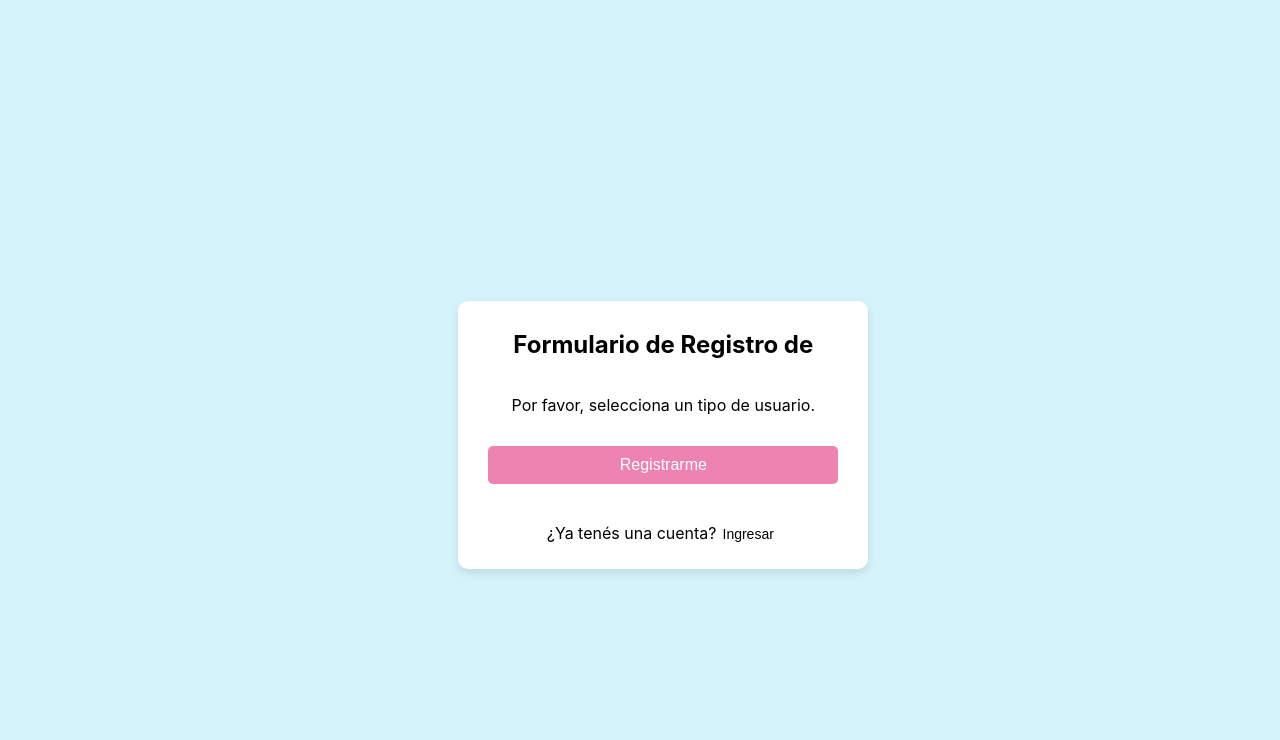
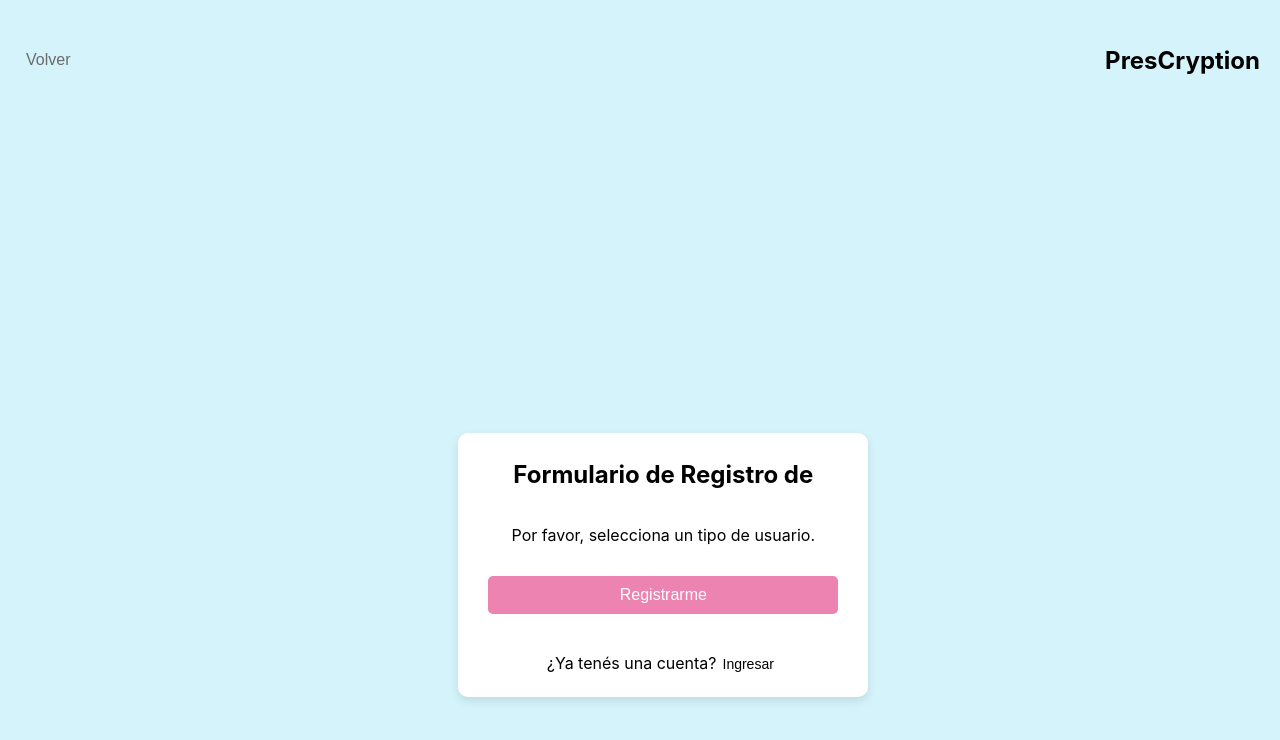
Before and after one commit to aaraya0/prescryption_v2, a React (Create React App) app in the folder prescryption_frontend/: page /register in a window 1280 px wide. Shown: the top 740 px of the page. Built offline with nearby package versions, Linux system fonts and the light colour scheme.

Commit message:
Update de estilos y correcciones formulario

```diff
--- a/prescryption_frontend/src/App.js
+++ b/prescryption_frontend/src/App.js
@@ -1,15 +1,20 @@
 import React from 'react';
-import { BrowserRouter as Router, Route, Routes } from 'react-router-dom';
+import { BrowserRouter as Router, Route, Routes, useLocation } from 'react-router-dom';
 import Register from './components/Register';
 import Login from './components/Login';
 import MainMenu from './components/MainMenu';
 import Dashboard from './components/Dashboard';
 import Perfil from './components/Perfil';
 import EmitirReceta from './components/Prescription';
+import Header from './components/Header';
 
 function App() {
+    const noHeaderRoutes = ["/"];
     return (
         <Router>
+            <div>
+            <ConditionalHeader noHeaderRoutes={noHeaderRoutes} />
+            </div>
             <div className="App">
                 <Routes>
                     <Route path="/" element={<MainMenu />} />
@@ -27,4 +32,12 @@ function App() {
     );
 }
 
+function ConditionalHeader({ noHeaderRoutes }) {
+    const location = useLocation();
+
+    const shouldShowHeader = !noHeaderRoutes.includes(location.pathname);
+
+    return shouldShowHeader ? <Header /> : null;
+}
+
 export default App;
--- /dev/null
+++ b/prescryption_frontend/src/components/Header.js
@@ -0,0 +1,16 @@
+import React from 'react';
+import './styles.css';
+
+
+const Header = () => {
+    return (
+        <header className="header">
+            <button className="back-button" onClick={() => window.history.back()}>
+                Volver
+            </button>
+            <h1 className="logo">PresCryption</h1>
+        </header>
+    );
+};
+
+export default Header;
--- a/prescryption_frontend/src/components/Login.js
+++ b/prescryption_frontend/src/components/Login.js
@@ -2,6 +2,8 @@ import React, { useState } from 'react';
 import { useNavigate } from 'react-router-dom';
 import axios from 'axios';
 import "./styles.css"
+//import Header from './components/Header';
+
 function Login() {
     const [nid, setNid] = useState('');
     const [password, setPassword] = useState('');
--- a/prescryption_frontend/src/components/Register.js
+++ b/prescryption_frontend/src/components/Register.js
@@ -34,56 +34,86 @@ function Register() {
             case 'patient':
                 return (
                     <>
+                        <p className="inputTitle">Nombre</p>
                         <input className="form-input" type="text" name="name" placeholder="Nombre" onChange={handleChange} />
+                        <p className="inputTitle">Apellido</p>
                         <input className="form-input" type="text" name="surname" placeholder="Apellido" onChange={handleChange} />
+                        <p className="inputTitle">DNI</p>
                         <input className="form-input" type="text" name="nid" placeholder="DNI" onChange={handleChange} />
                         <div className="form-radio">
-                            <label>Sexo</label>
+                            <label className='optionsTitle'>Sexo</label>
                             <label><input type="radio" name="sexo" value="F" onChange={handleChange} />F</label>
                             <label><input type="radio" name="sexo" value="M" onChange={handleChange} />M</label>
                             <label><input type="radio" name="sexo" value="X" onChange={handleChange} />X</label>
                         </div>
+                        <p className="inputTitle">Fecha de Nacimiento</p>
                         <input className="form-input" type="date" name="fecha_nacimiento" placeholder="Fecha de Nacimiento" onChange={handleChange} />
+                        <p className="inputTitle">Obra Social</p>
                         <input className="form-input" type="text" name="obra_social" placeholder="Obra Social" onChange={handleChange} />
+                        <p className="inputTitle">Plan de Obra Social</p>
                         <input className="form-input" type="text" name="plan_os" placeholder="Plan de Obra Social" onChange={handleChange} />
+                        <p className="inputTitle">Número de Afiliado</p>
                         <input className="form-input" type="text" name="num_afiliado" placeholder="Número de Afiliado" onChange={handleChange} />
+                        <p className="inputTitle">Correo Electrónico</p>
                         <input className="form-input" type="email" name="mail" placeholder="Email" onChange={handleChange} />
+                        <p className="inputTitle">Contraseña</p>
                         <input className="form-input" type="password" name="password" placeholder="Contraseña" onChange={handleChange} />
                     </>
                 );
             case 'doctor':
                 return (
                     <>
+                        <p className="inputTitle">Nombre</p>
                         <input className="form-input" type="text" name="name" placeholder="Nombre" onChange={handleChange} />
+                        <p className="inputTitle">Apellido</p>
                         <input className="form-input" type="text" name="surname" placeholder="Apellido" onChange={handleChange} />
+                        <p className="inputTitle">DNI</p>
                         <input className="form-input" type="text" name="nid" placeholder="DNI" onChange={handleChange} />
+                        <p className="inputTitle">Matrícula</p>
                         <input className="form-input" type="text" name="license" placeholder="Matrícula" onChange={handleChange} />
+                        <p className="inputTitle">Especialidad</p>
                         <input className="form-input" type="text" name="specialty" placeholder="Especialidad" onChange={handleChange} />
+                        <p className="inputTitle">Correo Electrónico</p>
                         <input className="form-input" type="email" name="mail" placeholder="Email" onChange={handleChange} />
+                        <p className="inputTitle">Contraseña</p>
                         <input className="form-input" type="password" name="password" placeholder="Contraseña" onChange={handleChange} />
                     </>
                 );
             case 'pharmacist':
                 return (
                     <>
+                        <p className="inputTitle">Nombre</p>
                         <input className="form-input" type="text" name="name" placeholder="Nombre" onChange={handleChange} />
+                        <p className="inputTitle">Apellido</p>
                         <input className="form-input" type="text" name="surname" placeholder="Apellido" onChange={handleChange} />
+                        <p className="inputTitle">Matrícula</p>
                         <input className="form-input" type="text" name="license" placeholder="Matrícula" onChange={handleChange} />
+                        <p className="inputTitle">Farmacia</p>
                         <input className="form-input" type="text" name="farmacia" placeholder="Farmacia" onChange={handleChange} />
+                        <p className="inputTitle">CUIT Farmacia</p>
                         <input className="form-input" type="text" name="cuit_farmacia" placeholder="CUIT Farmacia" onChange={handleChange} />
+                        <p className="inputTitle">Correo Electrónico</p>
                         <input className="form-input" type="email" name="mail" placeholder="Email" onChange={handleChange} />
+                        <p className="inputTitle">Contraseña</p>
                         <input className="form-input" type="password" name="password" placeholder="Contraseña" onChange={handleChange} />
                     </>
                 );
             case 'insurance':
                 return (
                     <>
+                        <p className="inputTitle">Nombre</p>
                         <input className="form-input" type="text" name="name" placeholder="Nombre" onChange={handleChange} />
+                        <p className="inputTitle">Apellido</p>
                         <input className="form-input" type="text" name="surname" placeholder="Apellido" onChange={handleChange} />
+                        <p className="inputTitle">DNI</p>
                         <input className="form-input" type="text" name="nid" placeholder="DNI" onChange={handleChange} />
+                        <p className="inputTitle">Razón Social</p>
                         <input className="form-input" type="text" name="razon_social" placeholder="Razón Social" onChange={handleChange} />
+                        <p className="inputTitle">CUIT Obra Social</p>
                         <input className="form-input" type="text" name="cuit_os" placeholder="CUIT Obra Social" onChange={handleChange} />
+                        <p className="inputTitle">Correo Electrónico</p>
                         <input className="form-input" type="email" name="mail" placeholder="Email" onChange={handleChange} />
+                        <p className="inputTitle">Contraseña</p>
                         <input className="form-input" type="password" name="password" placeholder="Contraseña" onChange={handleChange} />
                     </>
                 );
--- a/prescryption_frontend/src/components/styles.css
+++ b/prescryption_frontend/src/components/styles.css
@@ -134,17 +134,28 @@ body, html {
     text-align: left;
     width: 92%;
 }
+.login-link {
+    text-align: center;
+    margin-top: 10px;
+    font-size: 14px;
+    border: none;
+    background-color: #FFF;
+    cursor: pointer;
+}
+
+.login-link:hover {
+    text-decoration: underline;
+}
 
 
 /* Register styles*/
 
 .register-container {
-   width: 100%;
+    width: 100%;
     max-width: 350px;
     background-color: #FFFFFF;
-    margin-top: 80px;
-    margin-bottom: 10px;
-    padding: 10px 30px;
+    margin: 350px auto 20px auto;
+    padding: 8px 30px;
     border-radius: 10px;
     box-shadow: 0px 4px 10px rgba(0, 0, 0, 0.1);
 }
@@ -168,13 +179,12 @@ body, html {
 .form-radio {
     display: flex;
     justify-content: space-between;
-    align-items: center;
-    padding: 10px;
+    padding: 10px 2px;
 }
 .form-radio label {
     display: flex;
     align-items: center;
-    font-size: 14px;
+    font-size: 16px;
 }
 .register-button {
     width: 100%;
@@ -194,15 +204,51 @@ body, html {
     text-align: center;
 }
 
-.login-link {
-    text-align: center;
-    margin-top: 10px;
-    font-size: 14px;
+.form-body .inputTitle {
+    font-size: 16px;
+    font-weight: 500;
+    margin-bottom: -10px;
+    margin-top: -5px;
+    color: #000;
+    text-align: left;
+    width: 92%;
+}
+.form-body .optionsTitle {
+    font-weight: 500;
+    color: #000;
+    text-align: left;
+}
+
+/*Header styles*/
+
+.header {
+    position: fixed;
+    top: 0;
+    left: 0;
+    width: 100%;
+    background: transparent;
+    padding: 20px;
+    display: flex;
+    justify-content: space-between;
+    align-items: center;
+    z-index: 1000;
+    height: 80px;
+}
+
+.back-button {
+    background: none;
     border: none;
-    background-color: #FFF;
+    color: #6C6C6C;
+    font-size: 16px;
     cursor: pointer;
 }
-
-.login-link:hover {
+.back-button:hover{
     text-decoration: underline;
 }
+
+/*hasta tener un logo en imagen*/
+.logo {
+    font-size: 24px;
+    font-weight: bold;
+    margin-right: 40px;
+}
```
